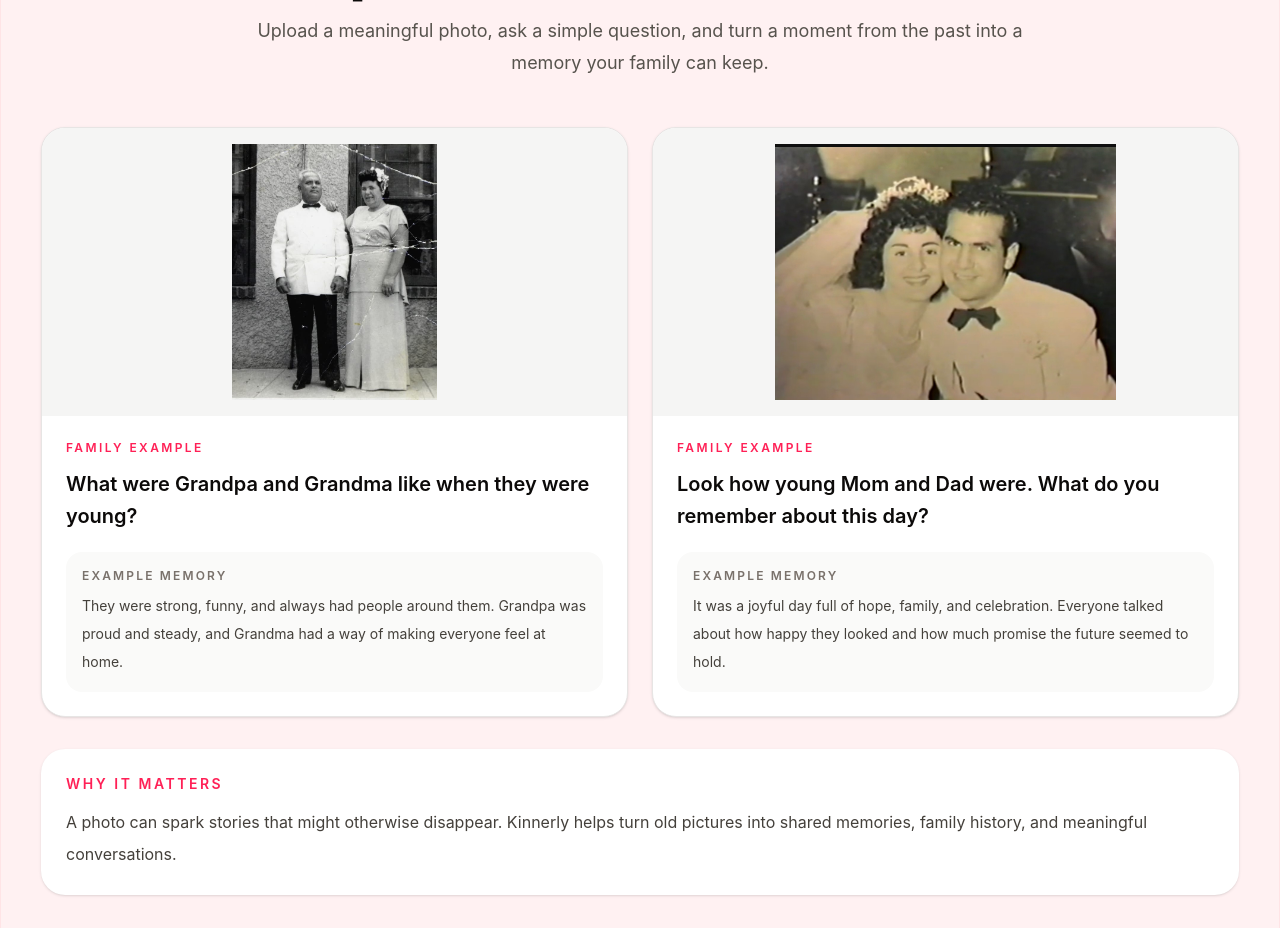
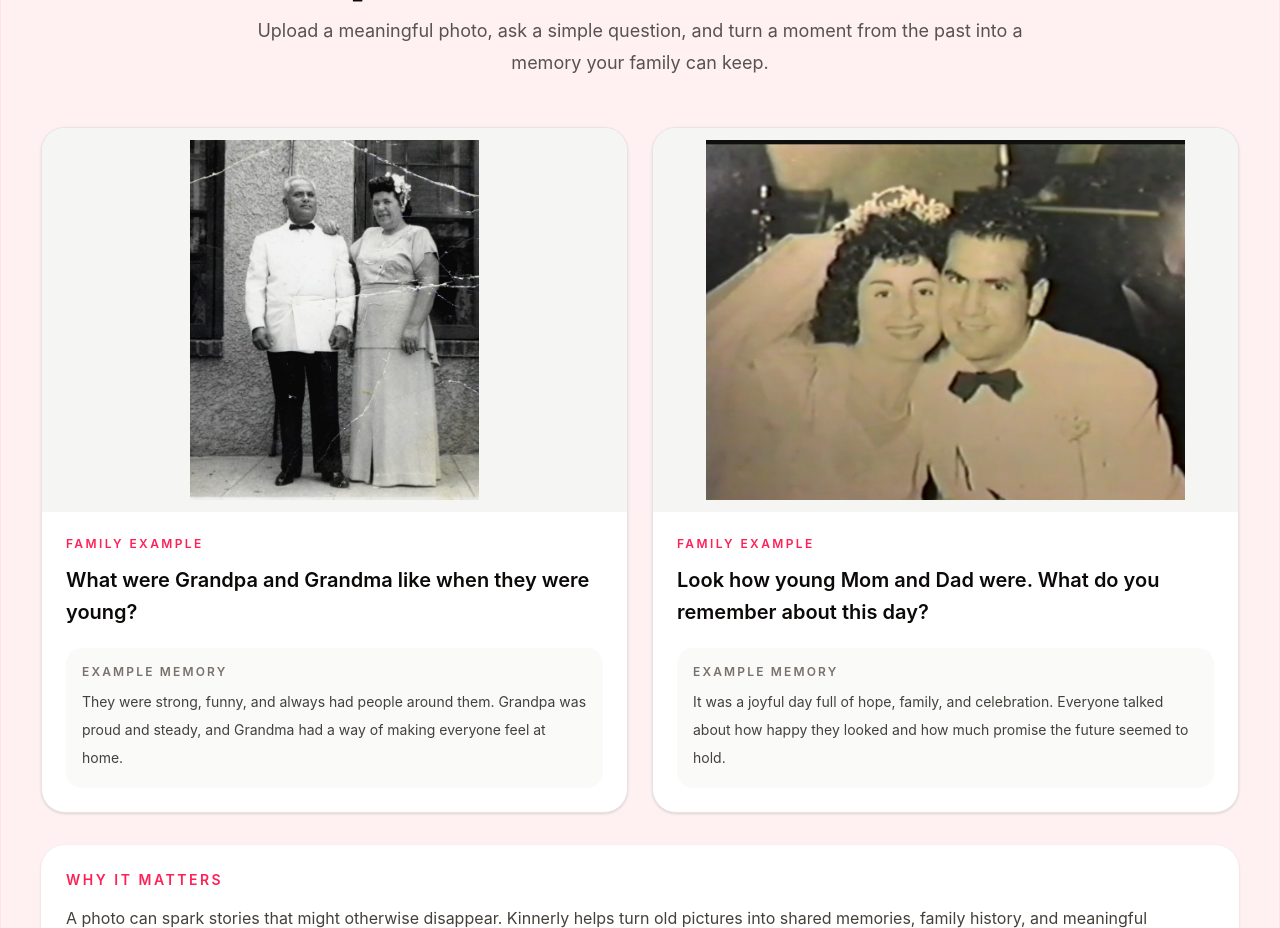
Before and after one commit to JohnAgostinoKin/kinnerly, a React (Vite) app: page / in a window 1280 px wide. Shown: the part 4120-5048 px from the top of the page. Built offline with nearby package versions, Linux system fonts and the light colour scheme; no server answers.

Commit message:
Improve Story Photos image sizing

```diff
--- a/src/StoryPhotosSection.jsx
+++ b/src/StoryPhotosSection.jsx
@@ -7,7 +7,7 @@ function StoryPhotoCard({ image, alt, label, prompt, memory }) {
       <img
   src={image}
   alt={alt}
-  className="h-72 w-full object-contain bg-stone-100 p-4"
+  className="h-80 w-full object-contain bg-stone-100 p-3 sm:h-96"
 />
 
       <div className="p-6">
```
